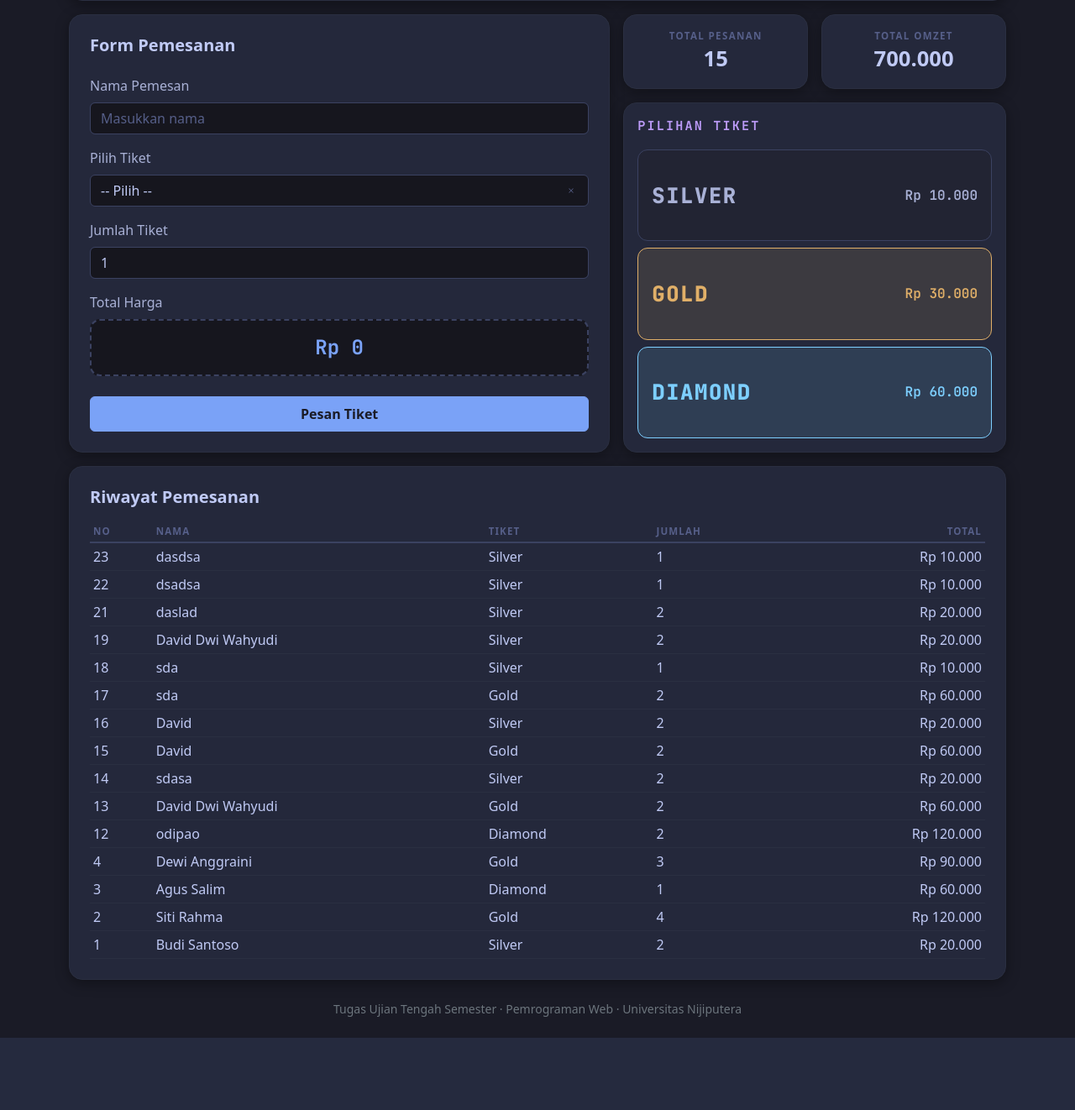
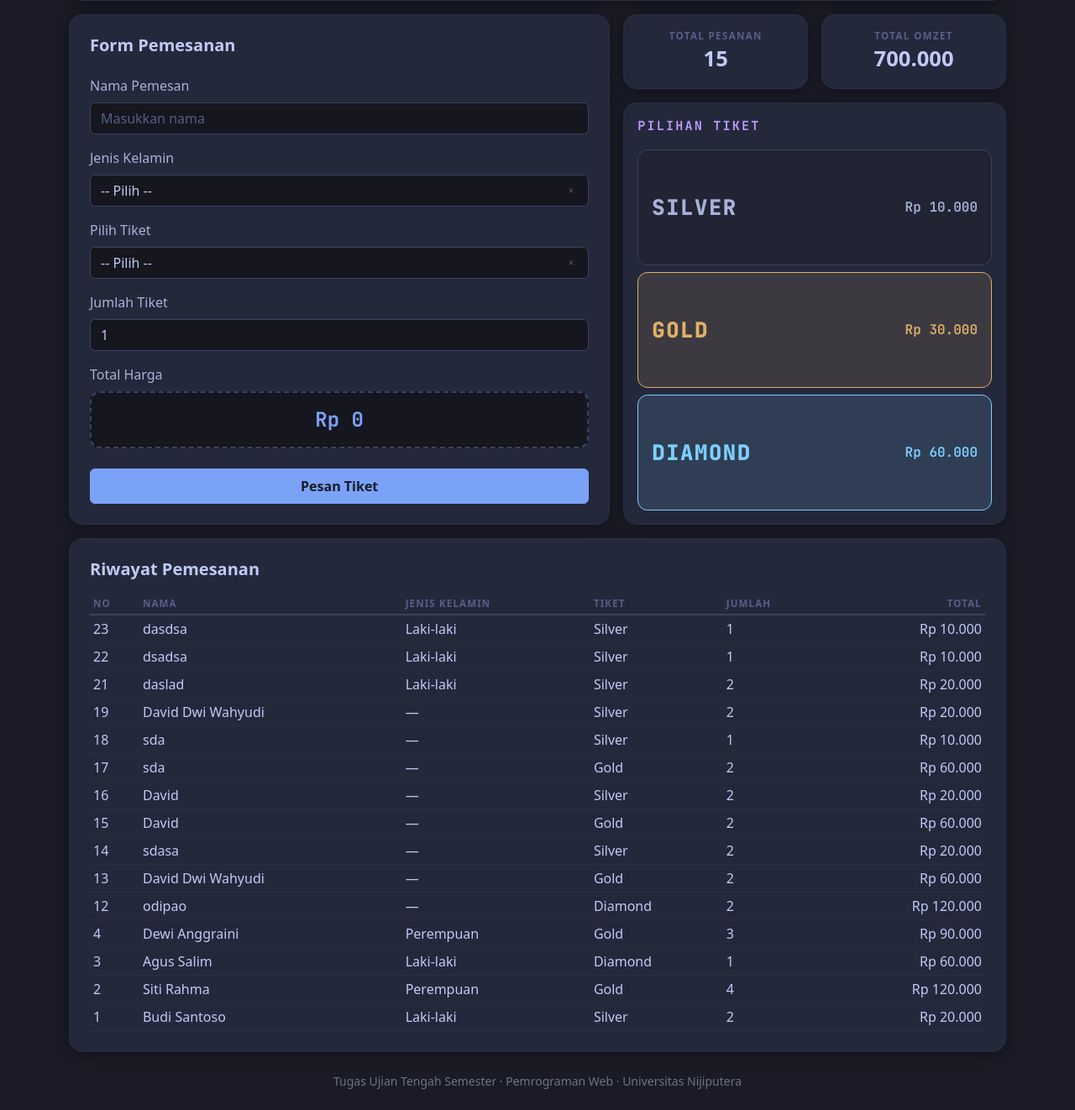
Before and after one commit to OakJustify/Tugas_PWEB_Tiket-Acara, a PHP site: page / in a window 1280 px wide. Shown: the part 203-1525 px from the top of the page at 84% size. Before the commit the page ends 1439 px from the top, so only its background shows below. Run offline with PHP 8.4, Linux system fonts and the light colour scheme; data comes from the database, SQL or seed files in the repository; both versions use the stored data as it was after the commit.

Commit message:
change the id and class for tickets, and add 'jenis kelamin' to the option

```diff
--- a/config.php
+++ b/config.php
@@ -23,3 +23,15 @@ $tabelAda = $koneksi
 if (!$tabelAda) {
     $koneksi->exec(file_get_contents(__DIR__ . '/tiket.sql'));
 }
+
+// Migrasi: kalau tabelnya sudah ada tapi kolom jenis_kelamin belum,
+// tambahkan kolomnya supaya data lama tidak hilang.
+if ($tabelAda) {
+    $kolomAda = $koneksi
+        ->query("PRAGMA table_info(tb_pemesanan)")
+        ->fetchAll(PDO::FETCH_COLUMN, 1);
+
+    if (!in_array('jenis_kelamin', $kolomAda, true)) {
+        $koneksi->exec("ALTER TABLE tb_pemesanan ADD COLUMN jenis_kelamin VARCHAR(10) NOT NULL DEFAULT ''");
+    }
+}
--- a/index.php
+++ b/index.php
@@ -7,15 +7,23 @@ $harga = [
     'diamond' => 60000
 ];
 
+$pilihanJenisKelamin = [
+    'laki-laki' => 'Laki-laki',
+    'perempuan' => 'Perempuan'
+];
+
 $error = '';
 
 if ($_SERVER['REQUEST_METHOD'] === 'POST') {
     $nama   = trim($_POST['nama'] ?? '');
+    $jk     = $_POST['jenis-kelamin'] ?? '';
     $kelas  = $_POST['tiket'] ?? '';
     $jumlah = (int) ($_POST['jumlah'] ?? 0);
 
     if ($nama === '') {
         $error = 'Nama pemesan wajib diisi.';
+    } elseif (!isset($pilihanJenisKelamin[$jk])) {
+        $error = 'Silakan pilih jenis kelamin.';
     } elseif (!isset($harga[$kelas])) {
         $error = 'Silakan pilih tiket.';
     } elseif ($jumlah < 1 || $jumlah > 10) {
@@ -26,16 +34,17 @@ if ($_SERVER['REQUEST_METHOD'] === 'POST') {
 
         try {
             $stmt = $koneksi->prepare(
-                "INSERT INTO tb_pemesanan (nama_pemesan, kelas_tiket, jumlah_tiket, harga_satuan, total_harga)
-                 VALUES (:nama, :kelas, :jumlah, :harga_satuan, :total)"
+                "INSERT INTO tb_pemesanan (nama_pemesan, jenis_kelamin, kelas_tiket, jumlah_tiket, harga_satuan, total_harga)
+                 VALUES (:nama, :jenis_kelamin, :kelas, :jumlah, :harga_satuan, :total)"
             );
 
             $stmt->execute([
-                ':nama'         => $nama,
-                ':kelas'        => $kelas,
-                ':jumlah'       => $jumlah,
-                ':harga_satuan' => $hargaSatuan,
-                ':total'        => $total,
+                ':nama'          => $nama,
+                ':jenis_kelamin' => $jk,
+                ':kelas'         => $kelas,
+                ':jumlah'        => $jumlah,
+                ':harga_satuan'  => $hargaSatuan,
+                ':total'         => $total,
             ]);
         } catch (PDOException $e) {
             $error = 'Gagal menyimpan pesanan. Pastikan file database bisa ditulis '
@@ -106,6 +115,17 @@ $hasil = $koneksi
                                    value="<?= htmlspecialchars($_POST['nama'] ?? '') ?>"
                                    placeholder="Masukkan nama">
                         </div>
+
+                        <div class="mb-3">
+                            <label for="jenis-kelamin" class="form-label">Jenis Kelamin</label>
+                            <select class="form-select" id="jenis-kelamin" name="jenis-kelamin">
+                                <option value="">-- Pilih --</option>
+                                <?php foreach ($pilihanJenisKelamin as $nilai => $label) { ?>
+                                    <option value="<?= $nilai ?>" <?= ($_POST['jenis-kelamin'] ?? '') === $nilai ? 'selected' : '' ?>><?= $label ?></option>
+                                <?php } ?>
+                            </select>
+                        </div>
+
 
                         <div class="mb-3">
                             <label for="tiket" class="form-label">Pilih Tiket</label>
@@ -185,6 +205,7 @@ $hasil = $koneksi
                             <tr>
                                 <th>No</th>
                                 <th>Nama</th>
+                                <th>Jenis Kelamin</th>
                                 <th>Tiket</th>
                                 <th>Jumlah</th>
                                 <th class="text-end">Total</th>
@@ -196,6 +217,7 @@ $hasil = $koneksi
                                     <tr>
                                         <td><?= $row['id'] ?></td>
                                         <td><?= htmlspecialchars($row['nama_pemesan']) ?></td>
+                                        <td><?= $pilihanJenisKelamin[$row['jenis_kelamin']] ?? '—' ?></td>
                                         <td><?= ucfirst($row['kelas_tiket']) ?></td>
                                         <td><?= $row['jumlah_tiket'] ?></td>
                                         <td class="text-end">Rp <?= number_format($row['total_harga'], 0, ',', '.') ?></td>
@@ -203,7 +225,7 @@ $hasil = $koneksi
                                 <?php } ?>
                             <?php } else { ?>
                                 <tr>
-                                    <td colspan="5" class="text-center text-muted py-3">Belum ada data</td>
+                                    <td colspan="6" class="text-center text-muted py-3">Belum ada data</td>
                                 </tr>
                             <?php } ?>
                         </tbody>
--- a/script.js
+++ b/script.js
@@ -23,6 +23,11 @@ $('#formTiket').on('submit', function (event) {
         return;
     }
 
+    if ($('#jenis-kelamin').val() === '') {
+        alert('Silakan pilih jenis kelamin');
+        return;
+    }
+
     if ($('#tiket').val() === '') {
         alert('Silakan pilih tiket');
         return;
```
Also changed, not shown: tiket.sql (+6 -5 lines), README.md, database/ticket-acara.sqlite.
